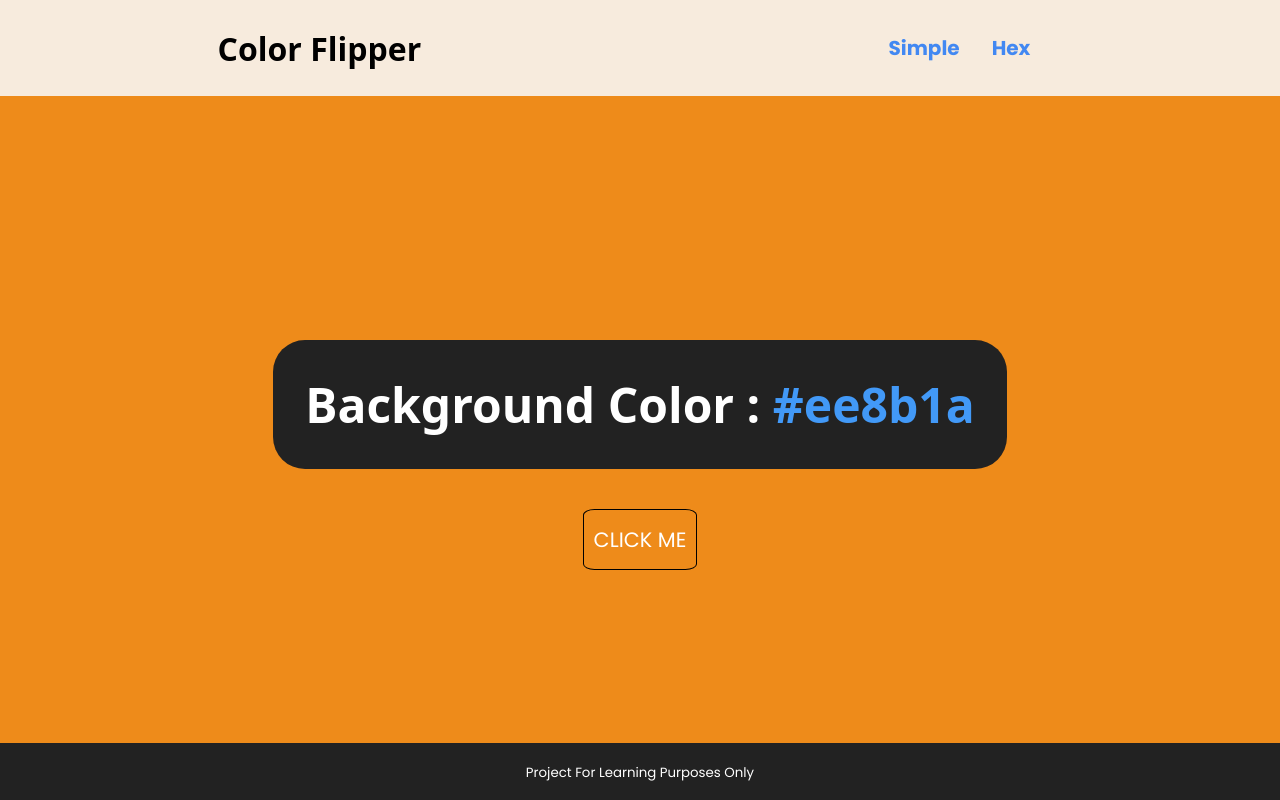
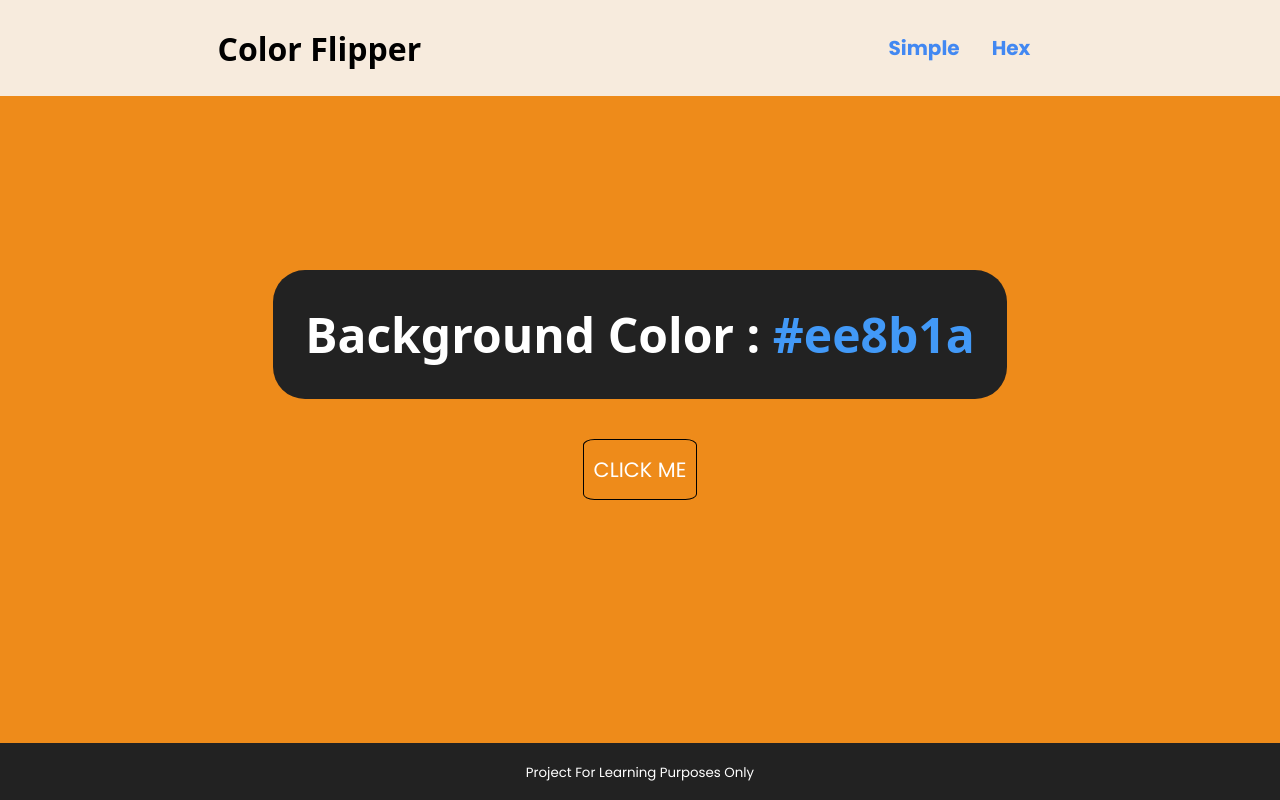
Before and after one commit to haisaedb/Javascript-Color-Flipper-Project, a plain HTML site: page index.html in a window 1280 px wide. Drawn offline with Linux system fonts and the light colour scheme; a web font is replaced by a local one.

Commit message:
Update styles.css

```diff
--- a/styles.css
+++ b/styles.css
@@ -74,7 +74,7 @@ main{
 .container{
     position: absolute;
     text-align: center;
-    top: 300px;
+    bottom: 300px;
 }
 
 .btn-hero{
```
